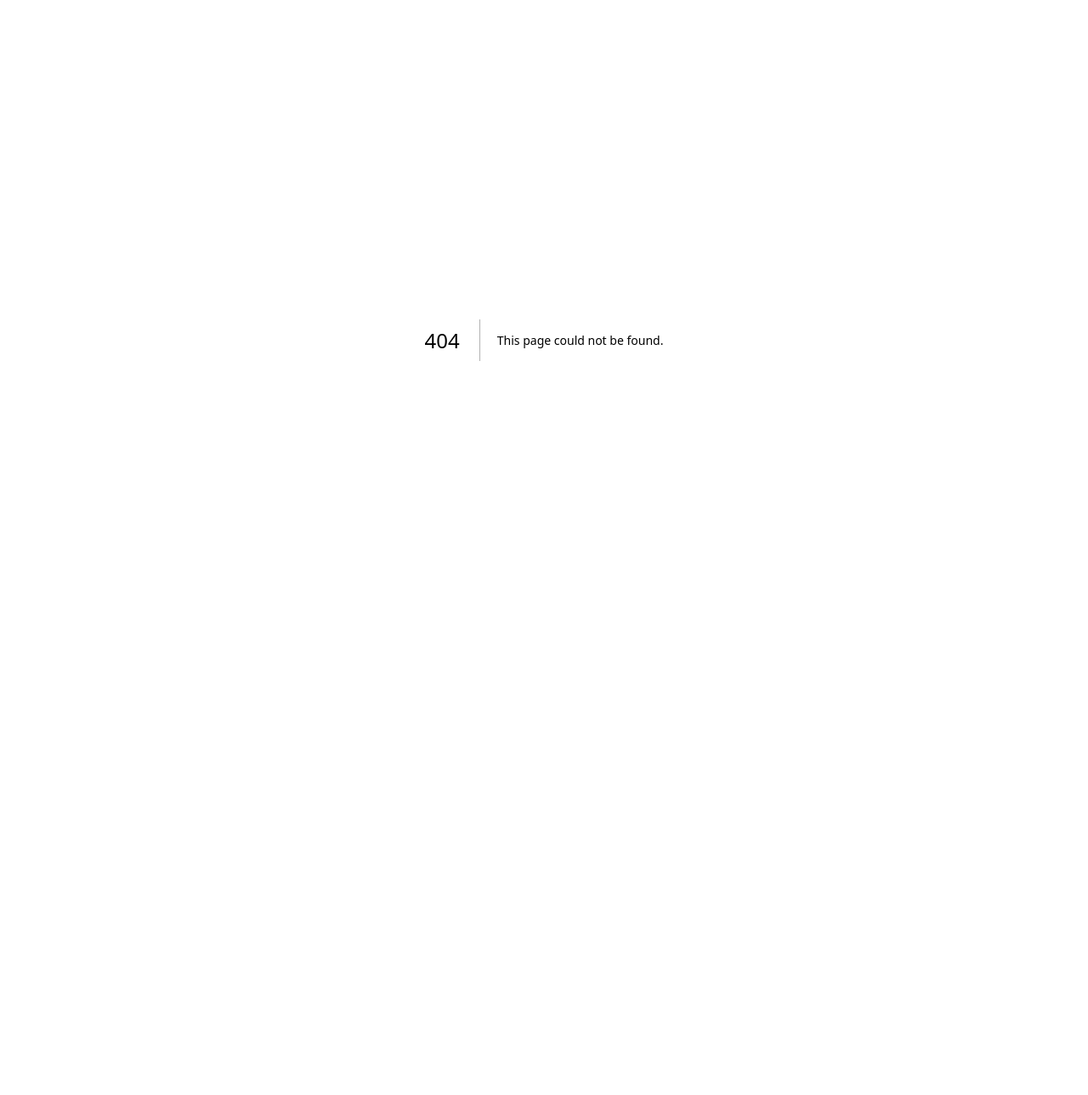
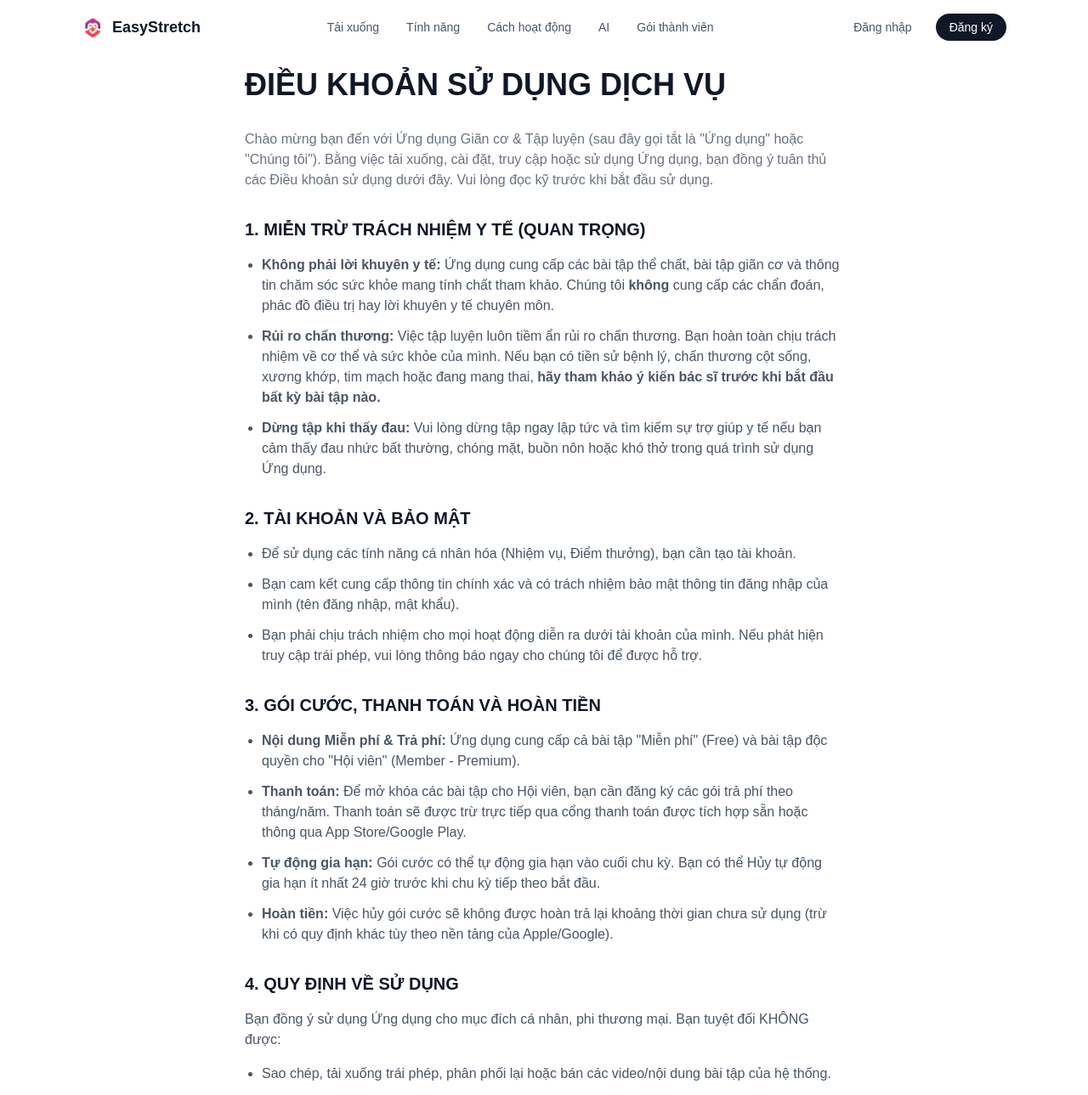
Before and after one commit to Trungntse173505/FE-EXE2, a Next.js app: page /terms in a window 1280 px wide. Before the commit this address had no page. Shown: the top 1289 px of the page at 85% size. Before the commit the page ends 800 px from the top, so only its background shows below. Built offline with nearby package versions, Linux system fonts and the light colour scheme.

Commit message:
fix Ui thêm chính sách

```diff
--- a/app/components/AISection.tsx
+++ b/app/components/AISection.tsx
@@ -6,7 +6,7 @@ import { Sparkles, Utensils } from "lucide-react";
 
 export default function AISection() {
   return (
-    <section className="py-24 bg-gray-900 text-white">
+    <section id="ai" className="py-24 bg-gray-900 text-white">
       <div className="max-w-6xl mx-auto px-4 sm:px-6 lg:px-8">
         {/* AI Food Analysis */}
         <div className="grid lg:grid-cols-2 gap-12 items-center mb-24">
--- a/app/components/FAQSection.tsx
+++ b/app/components/FAQSection.tsx
@@ -11,7 +11,7 @@ const faqs = [
   },
   {
     question: "Có thể xem khóa học miễn phí không?",
-    answer: "Có! Gói Free cho phép bạn đăng ký bài tập, xem hướng dẫn cơ bản và theo dõi lịch sử tập luyện. Nếu muốn truy cập 100% video bài tập cao cấp, tương tác AI chuyên gia và quản lý dinh dưỡng toàn diện, bạn có thể nâng cấp lên gói Member VIP chỉ với 99.000đ/tháng."
+    answer: "Có! Gói Miễn phí cho phép bạn đăng ký bài tập, xem hướng dẫn cơ bản và theo dõi lịch sử tập luyện. Nếu muốn truy cập 100% video bài tập cao cấp, tương tác AI chuyên gia và quản lý dinh dưỡng toàn diện, bạn có thể nâng cấp lên gói Hội viên VIP chỉ với 99.000đ/tháng."
   },
   {
     question: "Thanh toán gói VIP như thế nào?",
--- a/app/components/FeaturesSection.tsx
+++ b/app/components/FeaturesSection.tsx
@@ -28,7 +28,7 @@ const features = [
 
 export default function FeaturesSection() {
   return (
-    <section className="py-24 bg-white">
+    <section id="features" className="py-24 bg-white">
       <div className="max-w-6xl mx-auto px-4 sm:px-6 lg:px-8">
         <motion.div
           className="text-center mb-16"
--- a/app/components/Footer.tsx
+++ b/app/components/Footer.tsx
@@ -6,7 +6,7 @@ import { ArrowUpRight } from "lucide-react";
 
 const footerLinks = {
   product: [
-    { name: "Download", href: "#download" },
+    { name: "Tải xuống", href: "#download" },
     { name: "Tính năng", href: "#features" },
     { name: "Cách hoạt động", href: "#how-it-works" },
     { name: "AI", href: "#ai" },
@@ -18,8 +18,8 @@ const footerLinks = {
     { name: "TikTok", href: "https://www.tiktok.com/@easystretchhiha" },
   ],
   legal: [
-    { name: "Terms & Conditions", href: "#" },
-    { name: "Privacy Policy", href: "#" }
+    { name: "Điều khoản sử dụng", href: "/terms" },
+    { name: "Chính sách bảo mật", href: "#" }
   ]
 };
 
@@ -50,7 +50,7 @@ export default function Footer() {
               whileHover={{ scale: 1.02 }}
               whileTap={{ scale: 0.98 }}
             >
-              Download for Android
+              Tải xuống cho Android
               <ArrowUpRight className="w-4 h-4" />
             </motion.a>
           </motion.div>
@@ -79,7 +79,7 @@ export default function Footer() {
 
           {/* Links */}
           <div>
-            <h4 className="font-semibold mb-4">Links</h4>
+            <h4 className="font-semibold mb-4">Liên kết</h4>
             <ul className="space-y-2">
               {footerLinks.product.map((link) => (
                 <li key={link.name}>
@@ -95,7 +95,7 @@ export default function Footer() {
           </div>
 
           <div>
-            <h4 className="font-semibold mb-4">Connect</h4>
+            <h4 className="font-semibold mb-4">Kết nối</h4>
             <ul className="space-y-2">
               {footerLinks.connect.map((link) => (
                 <li key={link.name}>
@@ -111,15 +111,15 @@ export default function Footer() {
           </div>
 
           <div>
-            <h4 className="font-semibold mb-4">Build Your</h4>
-            <p className="text-green-400 font-semibold">better Version</p>
+            <h4 className="font-semibold mb-4">Xây dựng</h4>
+            <p className="text-green-400 font-semibold">phiên bản tốt hơn</p>
           </div>
         </div>
 
         {/* Bottom */}
         <div className="pt-8 border-t border-gray-800 flex flex-col md:flex-row items-center justify-between gap-4">
           <p className="text-gray-400 text-sm">
-            All rights reserved
+            Bản quyền thuộc về EasyStretch
           </p>
           <div className="flex items-center gap-6">
             {footerLinks.legal.map((link) => (
--- a/app/components/Header.tsx
+++ b/app/components/Header.tsx
@@ -18,7 +18,7 @@ export default function Header() {
       <div className="max-w-6xl mx-auto px-4 sm:px-6 lg:px-8">
         <div className="flex items-center justify-between h-16">
           {/* Logo */}
-          <div className="flex items-center gap-2">
+          <Link href="/" className="flex items-center gap-2 cursor-pointer">
             <Image
               src="/snapedit_1774632388843-removebg-preview 1.png"
               alt="EasyStretch Logo"
@@ -27,23 +27,23 @@ export default function Header() {
               className="w-7 h-7"
             />
             <span className="font-bold text-gray-900 text-lg">EasyStretch</span>
-          </div>
+          </Link>
 
           {/* Navigation */}
           <nav className="hidden md:flex items-center gap-8">
-            <a href="#download" className="text-sm text-gray-600 hover:text-gray-900 transition-colors">
-              Download
+            <a href="#download" className="text-sm text-gray-600 hover:text-gray-900 transition-colors scroll-smooth">
+              Tải xuống
             </a>
-            <a href="#features" className="text-sm text-gray-600 hover:text-gray-900 transition-colors">
+            <a href="#features" className="text-sm text-gray-600 hover:text-gray-900 transition-colors scroll-smooth">
               Tính năng
             </a>
-            <a href="#how-it-works" className="text-sm text-gray-600 hover:text-gray-900 transition-colors">
+            <a href="#how-it-works" className="text-sm text-gray-600 hover:text-gray-900 transition-colors scroll-smooth">
               Cách hoạt động
             </a>
-            <a href="#ai" className="text-sm text-gray-600 hover:text-gray-900 transition-colors">
+            <a href="#ai" className="text-sm text-gray-600 hover:text-gray-900 transition-colors scroll-smooth">
               AI
             </a>
-            <a href="#pricing" className="text-sm text-gray-600 hover:text-gray-900 transition-colors">
+            <a href="#pricing" className="text-sm text-gray-600 hover:text-gray-900 transition-colors scroll-smooth">
               Gói thành viên
             </a>
           </nav>
@@ -56,7 +56,7 @@ export default function Header() {
                   <User className="w-4 h-4 text-white" />
                 </div>
                 <span className="text-sm font-medium text-gray-700">
-                  {user?.full_name || user?.email || "User"}
+                  {user?.full_name || user?.email || "Người dùng"}
                 </span>
               </div>
               <motion.button
--- a/app/components/HowItWorksSection.tsx
+++ b/app/components/HowItWorksSection.tsx
@@ -30,7 +30,7 @@ const steps = [
 
 export default function HowItWorksSection() {
   return (
-    <section className="py-24 bg-gray-50">
+    <section id="how-it-works" className="py-24 bg-gray-50">
       <div className="max-w-6xl mx-auto px-4 sm:px-6 lg:px-8">
         <motion.div
           className="text-center mb-16"
--- a/app/components/MembershipSection.tsx
+++ b/app/components/MembershipSection.tsx
@@ -10,7 +10,7 @@ const VIP_COURSE_ID = "960e3154-51cd-487a-a8d6-570bb8aa1b27";
 
 const defaultPlans = [
   {
-    name: "Free",
+    name: "Miễn phí",
     priceVnd: "0Đ",
     description: "Dành cho người mới bắt đầu",
     buttonText: "Dùng ngay",
@@ -29,14 +29,14 @@ const defaultPlans = [
     badge: null
   },
   {
-    name: "Member VIP",
+    name: "Hội viên VIP",
     priceVnd: "99.000Đ",
     description: "Dành cho người muốn trải nghiệm đầy đủ",
     buttonText: "Dùng ngay",
     buttonStyle: "bg-white text-gray-900 hover:bg-gray-100",
     popular: true,
     features: [
-      "Mọi tính năng Free",
+      "Mọi tính năng Miễn phí",
       "Mở khóa 100% video bài tập cao cấp",
       "Video thiết kế chuyên sâu",
       "Tương tác & tư vấn cùng chuyên gia dinh dưỡng AI",
@@ -175,7 +175,7 @@ export default function MembershipSection() {
               {/* Features */}
               <div>
                 <p className={`text-sm font-semibold mb-4 ${plan.textColor}`}>
-                  Bao gồm
+                  Tính năng
                 </p>
                 <ul className="space-y-3">
                   {plan.features.map((feature) => (
--- a/app/components/VideoCard.tsx
+++ b/app/components/VideoCard.tsx
@@ -22,12 +22,12 @@ export default function VideoCard({ title, rating, activities, duration, calorie
     >
       <div className="aspect-[4/3] bg-gray-100 relative">
         <div className="absolute inset-0 flex items-center justify-center text-gray-400">
-          <span className="text-sm">Yoga Image</span>
+          <span className="text-sm">Hình ảnh Yoga</span>
         </div>
       </div>
       <div className="p-4">
         <div className="flex items-center justify-between mb-2">
-          <span className="text-orange-500 text-xs font-medium">Yoga | Online</span>
+          <span className="text-orange-500 text-xs font-medium">Yoga | Trực tuyến</span>
           <div className="flex items-center gap-1">
             <Star className="w-3 h-3 text-yellow-400 fill-yellow-400" />
             <span className="text-xs text-gray-600">{rating}</span>
@@ -37,7 +37,7 @@ export default function VideoCard({ title, rating, activities, duration, calorie
         <div className="flex items-center gap-3 text-xs text-gray-500 mb-3">
           <span className="flex items-center gap-1">
             <Users className="w-3 h-3" />
-            {activities} Activity
+            {activities} Hoạt động
           </span>
           <span className="flex items-center gap-1">
             <Clock className="w-3 h-3" />
--- a/app/layout.tsx
+++ b/app/layout.tsx
@@ -26,7 +26,7 @@ export default function RootLayout({
   return (
     <html
       lang="vi"
-      className={`${geistSans.variable} ${geistMono.variable} h-full antialiased`}
+      className={`${geistSans.variable} ${geistMono.variable} h-full antialiased scroll-smooth`}
     >
       <body className="min-h-full flex flex-col">
         <AuthProvider>
--- a/app/membership/payment/page.tsx
+++ b/app/membership/payment/page.tsx
@@ -113,7 +113,7 @@ export default function MembershipPaymentPage() {
                     <span className="bg-yellow-400 text-gray-900 text-xs font-bold px-2 py-1 rounded">
                       VIP
                     </span>
-                    <h1 className="text-2xl font-bold mt-1">Member VIP</h1>
+                    <h1 className="text-2xl font-bold mt-1">Hội viên VIP</h1>
                   </div>
                 </div>
 
@@ -173,7 +173,7 @@ export default function MembershipPaymentPage() {
               <div className="space-y-4 mb-6">
                 <div className="flex justify-between py-3 border-b border-gray-100">
                   <span className="text-gray-600">Gói</span>
-                  <span className="font-medium">Member VIP</span>
+                  <span className="font-medium">Hội viên VIP</span>
                 </div>
                 <div className="flex justify-between py-3 border-b border-gray-100">
                   <span className="text-gray-600">Thời hạn</span>
--- /dev/null
+++ b/app/terms/page.tsx
@@ -0,0 +1,170 @@
+import type { Metadata } from "next";
+import Header from "@/app/components/Header";
+
+export const metadata: Metadata = {
+  title: "Điều khoản sử dụng - EasyStretch",
+  description: "Điều khoản sử dụng dịch vụ EasyStretch",
+};
+
+export default function TermsPage() {
+  return (
+    <div className="min-h-screen bg-white">
+      <Header />
+      <main className="pt-20 pb-16">
+        <div className="max-w-3xl mx-auto px-4 sm:px-6 lg:px-8">
+          <h1 className="text-3xl lg:text-4xl font-bold text-gray-900 mb-8">
+            ĐIỀU KHOẢN SỬ DỤNG DỊCH VỤ
+          </h1>
+          <p className="text-gray-500 mb-8">
+            Chào mừng bạn đến với Ứng dụng Giãn cơ & Tập luyện (sau đây gọi tắt là &quot;Ứng dụng&quot; hoặc &quot;Chúng tôi&quot;).
+            Bằng việc tải xuống, cài đặt, truy cập hoặc sử dụng Ứng dụng, bạn đồng ý tuân thủ các Điều khoản sử dụng dưới đây.
+            Vui lòng đọc kỹ trước khi bắt đầu sử dụng.
+          </p>
+
+          <section className="mb-8">
+            <h2 className="text-xl font-bold text-gray-900 mb-4">
+              1. MIỄN TRỪ TRÁCH NHIỆM Y TẾ (QUAN TRỌNG)
+            </h2>
+            <ul className="space-y-3 text-gray-600 list-disc pl-5">
+              <li>
+                <strong>Không phải lời khuyên y tế:</strong> Ứng dụng cung cấp các bài tập thể chất,
+                bài tập giãn cơ và thông tin chăm sóc sức khỏe mang tính chất tham khảo. Chúng tôi{" "}
+                <strong>không</strong> cung cấp các chẩn đoán, phác đồ điều trị hay lời khuyên y tế chuyên môn.
+              </li>
+              <li>
+                <strong>Rủi ro chấn thương:</strong> Việc tập luyện luôn tiềm ẩn rủi ro chấn thương.
+                Bạn hoàn toàn chịu trách nhiệm về cơ thể và sức khỏe của mình. Nếu bạn có tiền sử bệnh lý,
+                chấn thương cột sống, xương khớp, tim mạch hoặc đang mang thai,{" "}
+                <strong>hãy tham khảo ý kiến bác sĩ trước khi bắt đầu bất kỳ bài tập nào.</strong>
+              </li>
+              <li>
+                <strong>Dừng tập khi thấy đau:</strong> Vui lòng dừng tập ngay lập tức và tìm kiếm
+                sự trợ giúp y tế nếu bạn cảm thấy đau nhức bất thường, chóng mặt, buồn nôn hoặc khó thở
+                trong quá trình sử dụng Ứng dụng.
+              </li>
+            </ul>
+          </section>
+
+          <section className="mb-8">
+            <h2 className="text-xl font-bold text-gray-900 mb-4">
+              2. TÀI KHOẢN VÀ BẢO MẬT
+            </h2>
+            <ul className="space-y-3 text-gray-600 list-disc pl-5">
+              <li>
+                Để sử dụng các tính năng cá nhân hóa (Nhiệm vụ, Điểm thưởng), bạn cần tạo tài khoản.
+              </li>
+              <li>
+                Bạn cam kết cung cấp thông tin chính xác và có trách nhiệm bảo mật thông tin đăng nhập của mình
+                (tên đăng nhập, mật khẩu).
+              </li>
+              <li>
+                Bạn phải chịu trách nhiệm cho mọi hoạt động diễn ra dưới tài khoản của mình.
+                Nếu phát hiện truy cập trái phép, vui lòng thông báo ngay cho chúng tôi để được hỗ trợ.
+              </li>
+            </ul>
+          </section>
+
+          <section className="mb-8">
+            <h2 className="text-xl font-bold text-gray-900 mb-4">
+              3. GÓI CƯỚC, THANH TOÁN VÀ HOÀN TIỀN
+            </h2>
+            <ul className="space-y-3 text-gray-600 list-disc pl-5">
+              <li>
+                <strong>Nội dung Miễn phí & Trả phí:</strong> Ứng dụng cung cấp cả bài tập &quot;Miễn phí&quot; (Free)
+                và bài tập độc quyền cho &quot;Hội viên&quot; (Member - Premium).
+              </li>
+              <li>
+                <strong>Thanh toán:</strong> Để mở khóa các bài tập cho Hội viên, bạn cần đăng ký các gói trả phí
+                theo tháng/năm. Thanh toán sẽ được trừ trực tiếp qua cổng thanh toán được tích hợp sẵn hoặc
+                thông qua App Store/Google Play.
+              </li>
+              <li>
+                <strong>Tự động gia hạn:</strong> Gói cước có thể tự động gia hạn vào cuối chu kỳ.
+                Bạn có thể Hủy tự động gia hạn ít nhất 24 giờ trước khi chu kỳ tiếp theo bắt đầu.
+              </li>
+              <li>
+                <strong>Hoàn tiền:</strong> Việc hủy gói cước sẽ không được hoàn trả lại khoảng thời gian chưa sử dụng
+                (trừ khi có quy định khác tùy theo nền tảng của Apple/Google).
+              </li>
+            </ul>
+          </section>
+
+          <section className="mb-8">
+            <h2 className="text-xl font-bold text-gray-900 mb-4">
+              4. QUY ĐỊNH VỀ SỬ DỤNG
+            </h2>
+            <p className="text-gray-600 mb-4">
+              Bạn đồng ý sử dụng Ứng dụng cho mục đích cá nhân, phi thương mại. Bạn tuyệt đối KHÔNG được:
+            </p>
+            <ul className="space-y-3 text-gray-600 list-disc pl-5">
+              <li>
+                Sao chép, tải xuống trái phép, phân phối lại hoặc bán các video/nội dung bài tập của hệ thống.
+              </li>
+              <li>
+                Sử dụng các phần mềm tự động (bot, tool...) để cheat điểm thưởng, vượt ải nhiệm vụ hoặc hack hệ thống.
+              </li>
+              <li>
+                Xâm phạm hoặc phá hoại hệ thống an ninh mạng của Ứng dụng.
+              </li>
+            </ul>
+            <p className="text-gray-600 mt-4">
+              Nếu phát hiện vi phạm, Chúng tôi có quyền đơn phương khóa tài khoản của bạn vĩnh viễn
+              mà không cần hoàn tiền hay báo trước.
+            </p>
+          </section>
+
+          <section className="mb-8">
+            <h2 className="text-xl font-bold text-gray-900 mb-4">
+              5. BẢN QUYỀN VÀ SỞ HỮU TRÍ TUỆ
+            </h2>
+            <p className="text-gray-600">
+              Toàn bộ nội dung trên Ứng dụng bao gồm: văn bản, hình ảnh động, video bài tập, logo,
+              mã nguồn, thuật toán xếp lịch tập (Game Giãn cơ) là tài sản trí tuệ thuộc quyền sở hữu
+              của Chúng tôi và được pháp luật bảo hộ.
+            </p>
+          </section>
+
+          <section className="mb-8">
+            <h2 className="text-xl font-bold text-gray-900 mb-4">
+              6. SỬA ĐỔI ĐIỀU KHOẢN
+            </h2>
+            <p className="text-gray-600">
+              Chúng tôi có thể cập nhật, sửa đổi toàn bộ hoặc một phần của Điều Khoản Sử Dụng này theo thời gian.
+              Phiên bản mới sẽ có hiệu lực ngay khi được đăng tải công khai trên Ứng dụng.
+              Việc bạn tiếp tục sử dụng Ứng dụng đồng nghĩa với việc bạn chấp nhận các thay đổi đó.
+            </p>
+          </section>
+
+          <section className="mb-8">
+            <h2 className="text-xl font-bold text-gray-900 mb-4">
+              7. LIÊN HỆ
+            </h2>
+            <p className="text-gray-600 mb-4">
+              Nếu bạn có bất kỳ thắc mắc nào liên quan đến Hỗ trợ tài khoản, Hủy gói cước hoặc Góp ý bài tập,
+              vui lòng liên hệ với bộ phận CSKH của chúng tôi qua:
+            </p>
+            <ul className="space-y-2 text-gray-600 list-disc pl-5">
+              <li>Email hỗ trợ: thaingocdg2003@gmail.com</li>
+              <li>Hotline: 0909090909</li>
+              <li>
+                Fanpage chính thức:{" "}
+                <a
+                  href="https://www.facebook.com/people/EasyStretch/61587162646480/"
+                  className="text-green-600 hover:underline"
+                  target="_blank"
+                  rel="noopener noreferrer"
+                >
+                  https://www.facebook.com/people/EasyStretch/61587162646480/
+                </a>
+              </li>
+            </ul>
+          </section>
+
+          <p className="text-sm text-gray-400 mt-12 pt-8 border-t border-gray-200">
+            Cập nhật lần cuối: Ngày 08 tháng 04 năm 2026
+          </p>
+        </div>
+      </main>
+    </div>
+  );
+}
```
Also changed, not shown: app/components/HeroSection.tsx (+4 -4 lines).
